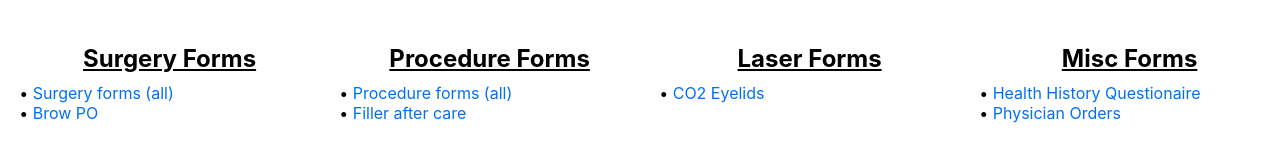
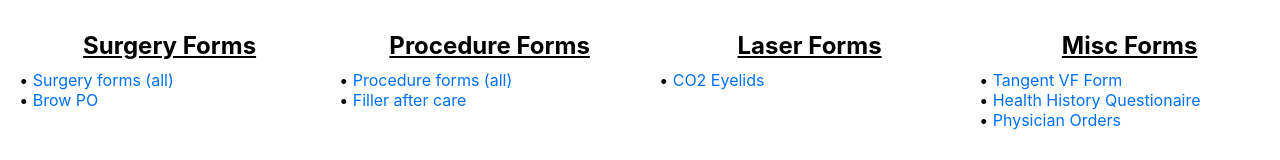
Before and after one commit to MarineNewt/ScribeWorkDir, a Next.js app: page / in a window 1280 px wide. Shown: the part 525-685 px from the top of the page. Built offline with nearby package versions, Linux system fonts and the light colour scheme.

Commit message:
Add form link

```diff
--- a/pages/index.js
+++ b/pages/index.js
@@ -45,6 +45,7 @@ export default function Home() {
           </div>
           <div className={styles.div9}>
             <h2 className={styles.SecHeader}>Misc Forms</h2>
+            •<a className={styles.SecLink} href="/allfiles/Tangent VF testform.pdf" alt="alt text" target="_blank" rel="noopener noreferrer"> Tangent VF Form </a><br></br>
             •<a className={styles.SecLink} href="/allfiles/HHQ.pdf" alt="alt text" target="_blank" rel="noopener noreferrer"> Health History Questionaire</a><br></br>
             •<a className={styles.SecLink} href="/allfiles/TSC Physician Order Form.pdf" alt="alt text" target="_blank" rel="noopener noreferrer"> Physician Orders </a><br></br>
           </div>
```
